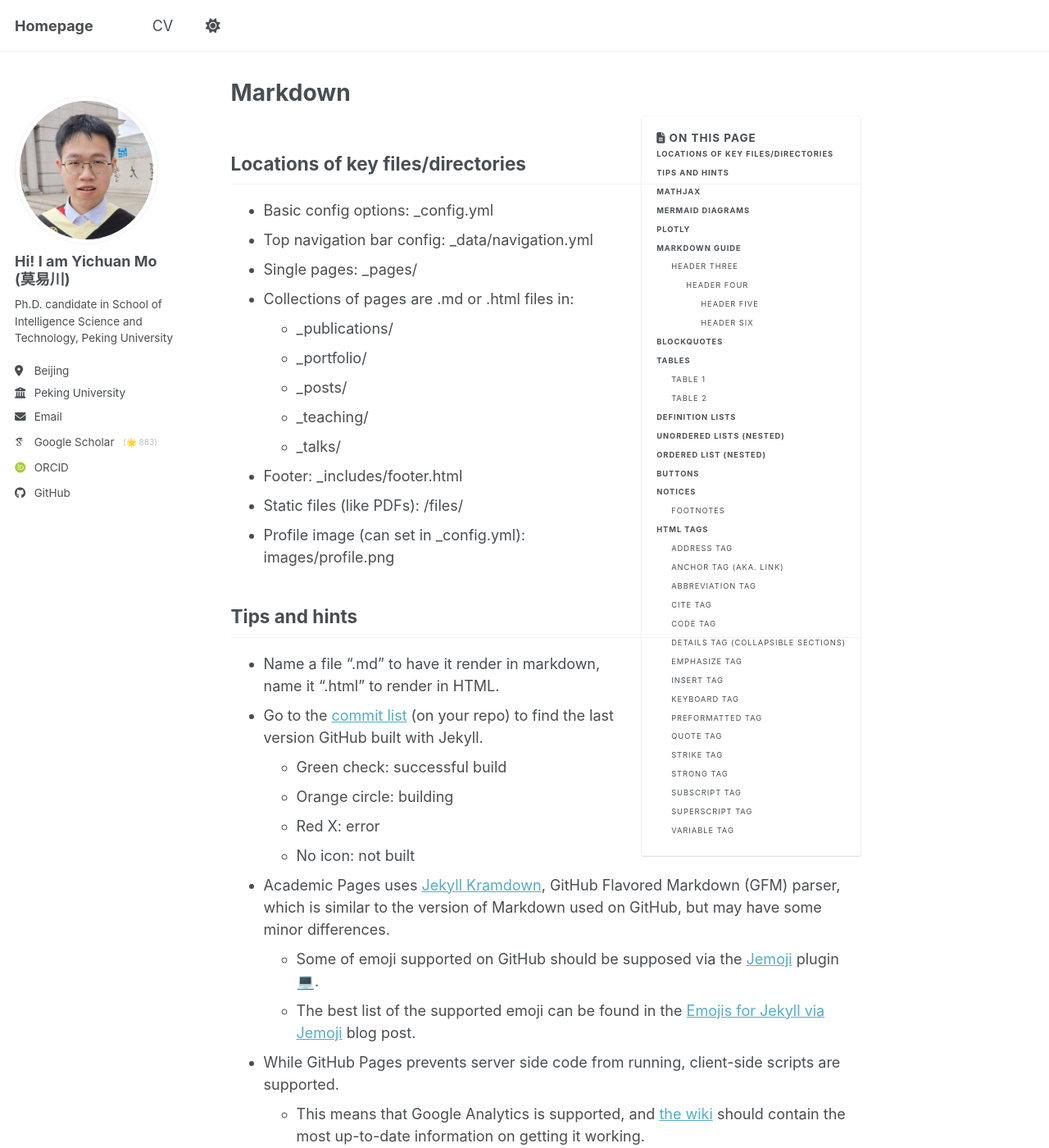
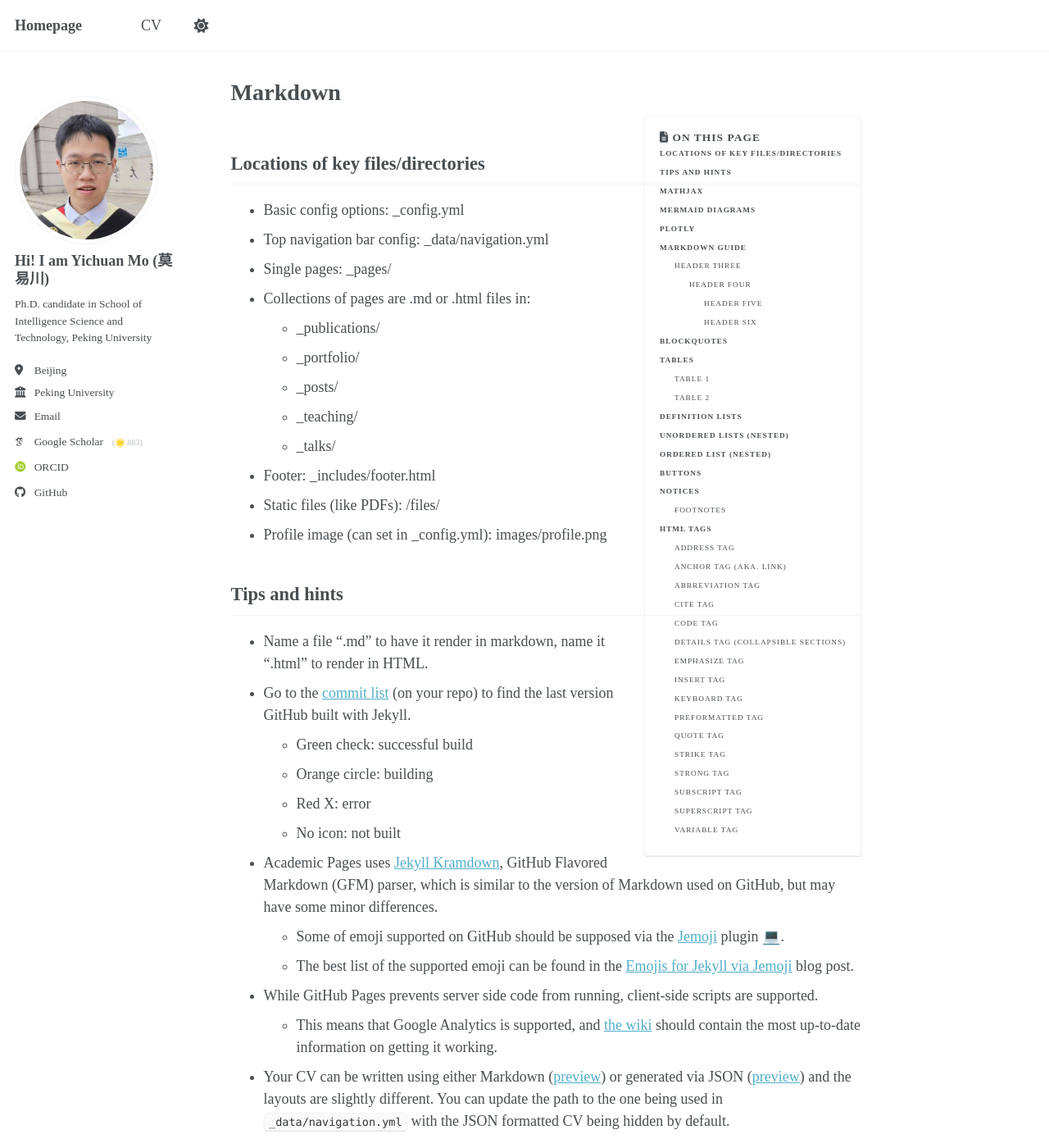
Before and after one commit to mo666666/mo666666.github.io, a Jekyll site: the page built from _pages/markdown.md, in a window 1280 px wide and 1400 px high. Shown: the whole window at 82% size. Built offline with Jekyll 4.4.1, drawn with Linux system fonts in a browser that asks for light colours; emoji names are drawn with the system emoji font; some web fonts are replaced; a script bundle is joined from its source files by our own code; library files that are not in the unit come from our copies.

Commit message:
simlify publication

```diff
--- a/_sass/_themes.scss
+++ b/_sass/_themes.scss
@@ -14,8 +14,8 @@
 $indent-var                 : 1.3em;
 
 /* System typefaces */
-$serif                      : Georgia, Times, serif;
-$sans-serif                 : -apple-system, ".SFNSText-Regular", "San Francisco", "Roboto", "Segoe UI", "Helvetica Neue", "Lucida Grande", Arial, sans-serif;
+$serif                      : "Times New Roman", Times, serif;
+$sans-serif                 : "Times New Roman", Times, serif;
 $monospace                  : Monaco, Consolas, "Lucida Console", monospace;
 
 /* Sans serif typefaces */
@@ -24,7 +24,7 @@
 
 /* Serif typefaces */
 $georgia                    : Georgia, serif;
-$times                      : Times, serif;
+$times                      : "Times New Roman", Times, serif;
 $bodoni                     : "Bodoni MT", serif;
 $calisto                    : "Calisto MT", serif;
 $garamond                   : Garamond, serif;
```
